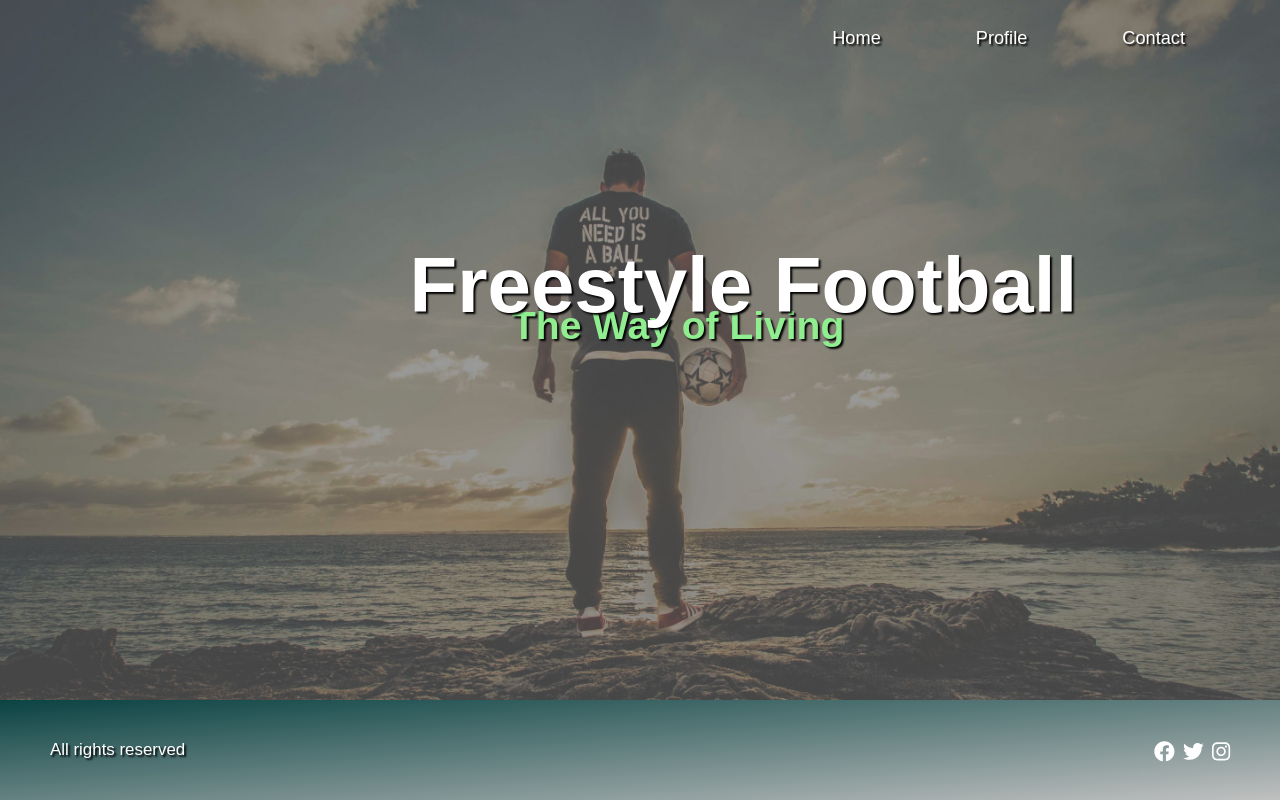
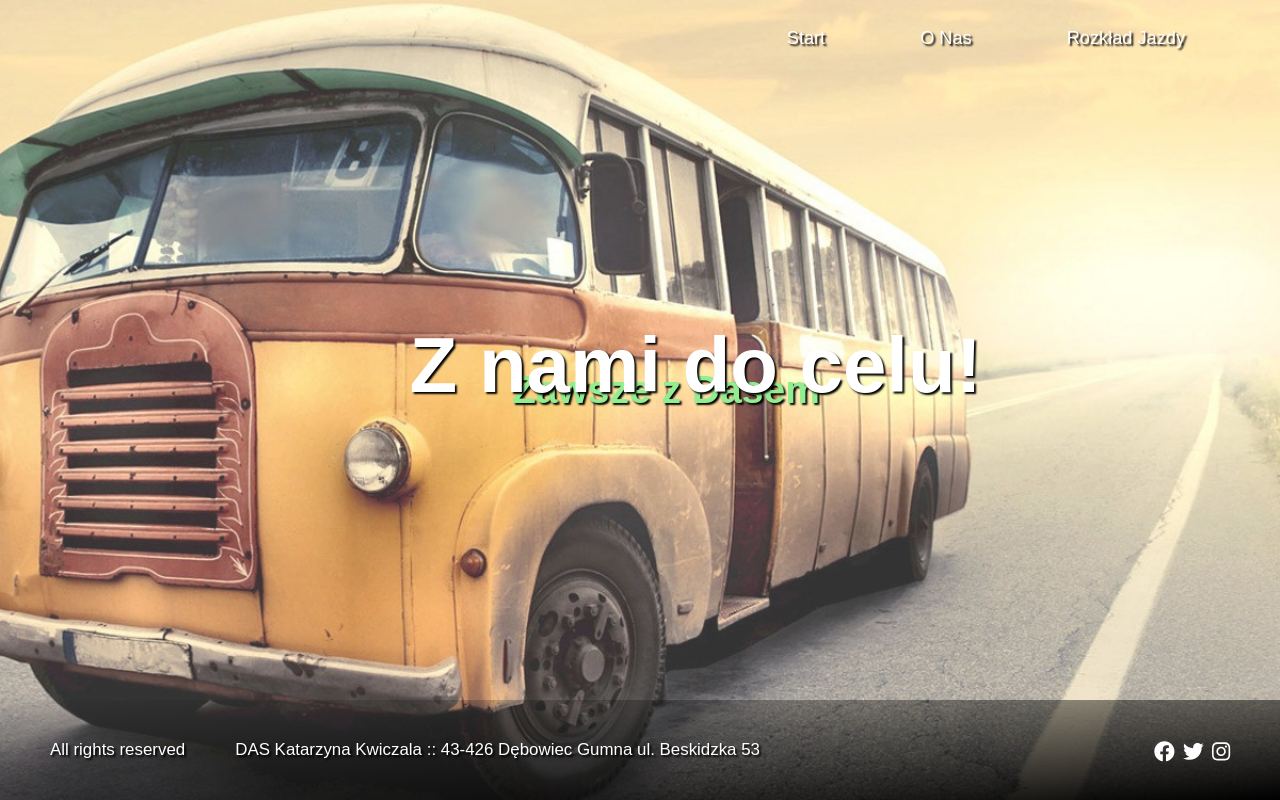
Before and after one commit to DragonLuxArt/Das2, a React (Create React App) app in the folder showcasepage/: page / in a window 1280 px wide. Built offline with nearby package versions, Linux system fonts and the light colour scheme.

Commit message:
latest changes

```diff
--- a/showcasepage/public/index.html
+++ b/showcasepage/public/index.html
@@ -28,16 +28,6 @@
 
     .loadingTitle {
       text-align: center;
-      font-size: 6em;
-      font-weight: 600;
-      color: white;
-      text-shadow: 2px 2px 2px black;
-    }
-
-    .imThinking {
-      position: absolute;
-      top: 60%;
-      left: 45%;
       font-size: 2em;
       font-weight: 600;
       color: rgb(24, 203, 182);
@@ -92,7 +82,7 @@
       width: 30%;
       overflow: hidden;
       position: relative;
-      top: 60%;
+      top: 52%;
       left: 35%;
     }
 
@@ -244,8 +234,7 @@
       <div class="second-indicator"></div>
     </div>
     <div class="insp-logo-frame">
-      <h1 class="loadingTitle">Your Life Your Freestyle</h1>
-      <h2 class="imThinking">I am thinking...</h1>
+      <h1 class="loadingTitle"> Zastanawiam sie...</h1>
     </div>
   </div>
   <div id="root"></div>
--- a/showcasepage/src/App.js
+++ b/showcasepage/src/App.js
@@ -22,10 +22,8 @@ class App extends Component {
     this.authenticate().then(() => {
       const ele = document.getElementById("ipl-progress-indicator");
       if (ele) {
-        // fade out
         ele.classList.add("available");
         setTimeout(() => {
-          // remove from DOM
           ele.outerHTML = "";
         }, 2000);
       }
--- a/showcasepage/src/components/Footer/footer.js
+++ b/showcasepage/src/components/Footer/footer.js
@@ -9,8 +9,9 @@ class footer extends Component {
         <footer>
           <div className="footContainer">
             <div>All rights reserved</div>
+            <div> DAS Katarzyna Kwiczala :: 43-426 Dębowiec Gumna ul. Beskidzka 53 </div>
             <div className="icons">
-            <a href="#">
+            <a href="https://www.facebook.com/AUTOBUSY.DAS/">
               <FontAwesomeIcon icon={["fab", "facebook"]} />
             </a>
             <a href="#">
--- a/showcasepage/src/components/Header/header.js
+++ b/showcasepage/src/components/Header/header.js
@@ -8,9 +8,9 @@ class header extends Component {
       <div className="header">
         <nav>
           <div className="navContainer">
-          <div><Link to="/">Home</Link></div>
-          <div><Link to="/About">Profile</Link></div>
-          <div><Link to="/Contact">Contact</Link></div>
+          <div><Link to="/">Start</Link></div>
+          <div><Link to="/About">O Nas</Link></div>
+          <div><Link to="/Contact">Rozkład Jazdy</Link></div>
           </div>
         </nav>
       </div>
--- a/showcasepage/src/components/Pages/MainPage.js
+++ b/showcasepage/src/components/Pages/MainPage.js
@@ -4,8 +4,8 @@ class Main extends Component {
   render() {
     return (
       <div className="mainPage">
-        <div className="titleMain">Freestyle Football</div>
-        <div className="subtitleMain">The Way of Living</div>
+        <div className="titleMain">Z nami do celu!</div>
+        <div className="subtitleMain">Zawsze z Dasem</div>
       </div>
     );
   }
--- a/showcasepage/src/components/Style/input.sass
+++ b/showcasepage/src/components/Style/input.sass
@@ -23,7 +23,7 @@ nav
 
 footer
   display: flex
-  background-image: linear-gradient(to bottom right,#0B4343,silver)
+  background-image: linear-gradient(to bottom right,#0000,black)
   //background-color: #10073D
   position: absolute
   bottom: 0
@@ -55,7 +55,7 @@ footer
 
 .App
   display: flex
-  background-image: url('../Content/images/freestyle_wallpaper.jpg')
+  background-image: url('../Content/images/OldBus.jpg')
   background-size: cover
   background-repeat: no-repeat
   background-position: center
@@ -63,7 +63,7 @@ footer
   max-width: 100%
   .titleMain
     position: absolute
-    top: 30%
+    top: 40%
     left: 32%
     color: white
     font-family: "Poppins", sans-serif
@@ -73,7 +73,7 @@ footer
     z-index: 1
   .subtitleMain
     position: absolute
-    top: 38%
+    top: 46%
     left: 40%
     color: lightgreen
     text-shadow: 2px 2px 2px black
--- a/showcasepage/src/components/Style/output.css
+++ b/showcasepage/src/components/Style/output.css
@@ -26,7 +26,7 @@ nav .navContainer div a:hover {
 
 footer {
   display: flex;
-  background-image: linear-gradient(to bottom right, #0B4343, silver);
+  background-image: linear-gradient(to bottom right, #0000, black);
   position: absolute;
   bottom: 0;
   width: 100%;
@@ -59,7 +59,7 @@ footer .footContainer .icons a:hover {
 
 .App {
   display: flex;
-  background-image: url("../Content/images/freestyle_wallpaper.jpg");
+  background-image: url("../Content/images/OldBus.jpg");
   background-size: cover;
   background-repeat: no-repeat;
   background-position: center;
@@ -68,7 +68,7 @@ footer .footContainer .icons a:hover {
 }
 .App .titleMain {
   position: absolute;
-  top: 30%;
+  top: 40%;
   left: 32%;
   color: white;
   font-family: "Poppins", sans-serif;
@@ -79,7 +79,7 @@ footer .footContainer .icons a:hover {
 }
 .App .subtitleMain {
   position: absolute;
-  top: 38%;
+  top: 46%;
   left: 40%;
   color: lightgreen;
   text-shadow: 2px 2px 2px black;
```
Also changed, not shown: showcasepage/src/components/Content/images/OldBus.jpg (added), 1 other file (tests, documents, lock files or other folders).
